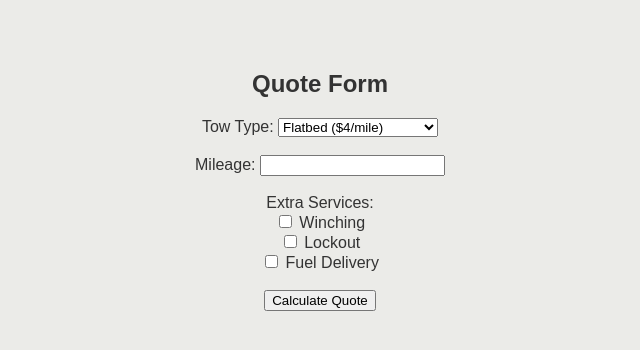
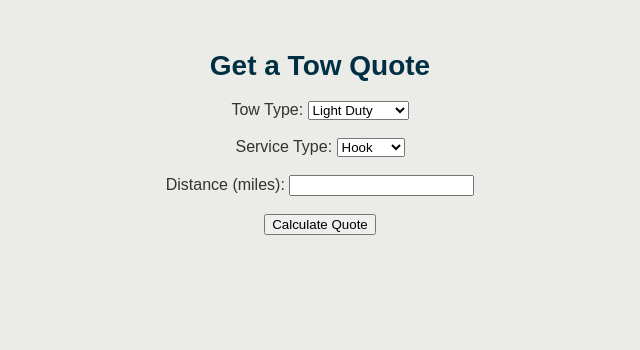
Before and after one commit to ratchetbuddy/towdynamiq, a Flask app: page /quote in a window 1280 px wide. Shown: the top 350 px of the page, without its empty margins (320-960 px from the left). Run offline with Flask 3, Linux system fonts and the light colour scheme.

Commit message:
Initial model for towdynamiq changes made to quote.js, quote.html, css and app.py

```diff
--- a/app.py
+++ b/app.py
@@ -1,21 +1,97 @@
-from flask import Flask, render_template, request
+from flask import Flask, render_template, request, jsonify
+import os
 
 app = Flask(__name__)
 
-@app.route('/')
+# pricing map with display labels
+pricing = {
+    "Light Duty": {
+        "hook": {
+            "label": "Hook",
+            "rate": 125,      # flat fee for hookup
+            "mileage": 5,     # per-mile rate after included miles
+            "includes": 0     # free miles included
+        },
+        "connex": {
+            "label": "Connex",
+            "rate": 250,
+            "mileage": 5,
+            "includes": 0
+        }
+    },
+    "Medium Duty": {
+        "hook": {
+            "label": "Hook",
+            "rate": 150,
+            "mileage": 10,
+            "includes": 0
+        }
+    },
+    "Heavy Duty": {
+        "hook": {
+            "label": "Hook",
+            "rate": 175,
+            "mileage": 15,
+            "includes": 5
+        }
+    }
+}
+
+
+@app.route("/")
 def home():
-    return render_template("home.html")
+    return render_template("home.html")  # still "coming soon"
 
-@app.route('/quote', methods=['GET', 'POST'])
+
+@app.route("/quote")
 def quote():
-    if request.method == 'POST':
-        tow_type = request.form.get('tow_type')
-        mileage = float(request.form.get('mileage', 0))
-        extra_services = request.form.getlist('extra_services')
-        rate = 4 if tow_type == 'flatbed' else 3
-        estimated_cost = mileage * rate + len(extra_services) * 20
-        return render_template('quote.html', result=estimated_cost)
-    return render_template('quote.html', result=None)
+    return render_template("quote.html")
+
+
+@app.route("/calculate", methods=["POST"])
+def calculate():
+    data = request.get_json()
+    tow_type = data.get("tow_type")
+    service_type = data.get("service")
+    miles = float(data.get("distance", 0))
+
+    if tow_type not in pricing or service_type not in pricing[tow_type]:
+        return jsonify({"error": "Invalid duty or service type"}), 400
+
+    config = pricing[tow_type][service_type]
+
+    hook = config["rate"]
+    per_mile = config["mileage"]
+    included = config.get("includes", 0)
+
+    extra_miles = max(0, miles - included)
+    mileage_cost = extra_miles * per_mile
+    total = hook + mileage_cost
+
+    # format output like a receipt
+    col_width = 22  # width for labels
+    breakdown = (
+        f"{'Duty:'.ljust(col_width)}{tow_type}\n"
+        f"{'Service:'.ljust(col_width)}{config['label']}\n"
+        f"{'Hook Fee:'.ljust(col_width)}${hook}\n"
+        f"{'Miles Charged:'.ljust(col_width)}{extra_miles} @ ${per_mile}/mile = ${mileage_cost}\n"
+        f"{'Included Miles:'.ljust(col_width)}{included}\n"
+        f"{'-'*15}{'-'*15}\n"
+        f"{'Total:'.ljust(col_width)}${total}"
+    )
+
+    return jsonify({
+        "tow_type": tow_type,
+        "service": config["label"],
+        "hook": hook,
+        "extra_miles": extra_miles,
+        "per_mile": per_mile,
+        "mileage_cost": round(mileage_cost, 2),
+        "includes": included,
+        "total": round(total, 2),
+        "breakdown": breakdown   # 👈 send preformatted text
+    })
 
 if __name__ == '__main__':
-    app.run(host="0.0.0.0", port=10000)
+    debug_mode = os.environ.get("FLASK_DEBUG", "false").lower() == "true"
+    app.run(host="0.0.0.0", port=10000, debug=debug_mode)
--- /dev/null
+++ b/static/quote.js
@@ -0,0 +1,32 @@
+document.getElementById("quote-form").addEventListener("submit", async function(e) {
+  e.preventDefault();
+
+  const tow_type = document.getElementById("tow_type").value;
+  const service = document.getElementById("service").value;
+  const distance = document.getElementById("distance").value;
+
+  try {
+    const response = await fetch("/calculate", {
+      method: "POST",
+      headers: { "Content-Type": "application/json" },
+      body: JSON.stringify({ tow_type, service, distance })
+    });
+
+    const result = await response.json();
+    const output = document.getElementById("quote-result");
+
+    if (result.error) {
+      output.innerText = "Error: " + result.error;
+    } else {
+      // ✅ use Python-preformatted breakdown
+      output.innerText = result.breakdown;
+    }
+
+    // ✅ ensure the box becomes visible
+    output.style.display = "inline-block";
+
+  } catch (err) {
+    document.getElementById("quote-result").innerText = "Error calculating quote.";
+    document.getElementById("quote-result").style.display = "inline-block";
+  }
+});
--- a/static/style.css
+++ b/static/style.css
@@ -17,6 +17,22 @@ h1 {
     color: #002f44;
     font-weight: 600;
     margin-top: 0;
+}
+
+#quote-result {
+  font-family: monospace;
+  white-space: pre;
+}
+
+#quote-box {
+  display: inline-block;   /* makes it only as wide as content */
+  text-align: left;        /* aligns the text inside to the left */
+  margin-top: 20px;
+  font-weight: bold;
+}
+
+.container {
+  text-align: center; /* keeps heading + form centered */
 }
 
 .dots span {
--- a/templates/quote.html
+++ b/templates/quote.html
@@ -1,49 +1,39 @@
 <!DOCTYPE html>
-<html>
+<html lang="en">
 <head>
-    <title>Get a Towing Quote</title>
-    <link rel="stylesheet" href="{{ url_for('static', filename='style.css') }}">
+  <meta charset="UTF-8">
+  <title>Get a Tow Quote - Towdynamiq</title>
+  <link rel="stylesheet" href="{{ url_for('static', filename='style.css') }}">
 </head>
 <body>
-    <h2>Quote Form</h2>
-    <form method="post">
-        <label>Tow Type:</label>
-        <select name="tow_type" id="towType">
-            <option value="flatbed">Flatbed ($4/mile)</option>
-            <option value="hook">Hook & Chain ($3/mile)</option>
-        </select><br><br>
+  <div class="container">
+    <h1>Get a Tow Quote</h1>
 
-        <label>Mileage:</label>
-        <input type="number" name="mileage" id="mileage" step="0.1"><br><br>
+    <form id="quote-form">
+      <label for="tow_type">Tow Type:</label>
+      <select id="tow_type" name="tow_type" required>
+        <option value="Light Duty">Light Duty</option>
+        <option value="Medium Duty">Medium Duty</option>
+        <option value="Heavy Duty">Heavy Duty</option>
+      </select><br><br>
 
-        <label>Extra Services:</label><br>
-        <input type="checkbox" name="extra_services" value="winch"> Winching<br>
-        <input type="checkbox" name="extra_services" value="lockout"> Lockout<br>
-        <input type="checkbox" name="extra_services" value="fuel"> Fuel Delivery<br><br>
+      <label for="service">Service Type:</label>
+      <select id="service" name="service" required>
+        <option value="hook">Hook</option>
+        <option value="connex">Connex</option>
+      </select><br><br>
 
-        <button type="submit">Calculate Quote</button>
+      <label for="distance">Distance (miles):</label>
+      <input type="number" id="distance" name="distance" min="1" required><br><br>
+
+      <button type="submit">Calculate Quote</button>
     </form>
 
-    {% if result is not none %}
-        <h3>Estimated Quote: ${{ result }}</h3>
-    {% endif %}
+    <div id="quote-box">
+      <pre id="quote-result"></pre>
+    </div>
+  </div>
 
-    <script>
-        const towType = document.getElementById('towType');
-        const mileageInput = document.getElementById('mileage');
-        const quoteDisplay = document.querySelector('h3');
-
-        function updateLiveQuote() {
-            const rate = towType.value === 'flatbed' ? 4 : 3;
-            const mileage = parseFloat(mileageInput.value) || 0;
-            const estimate = mileage * rate;
-            if (!isNaN(estimate) && quoteDisplay) {
-                quoteDisplay.textContent = "Estimated Quote: $" + estimate.toFixed(2);
-            }
-        }
-
-        towType.addEventListener('change', updateLiveQuote);
-        mileageInput.addEventListener('input', updateLiveQuote);
-    </script>
+  <script src="{{ url_for('static', filename='quote.js') }}"></script>
 </body>
 </html>
```
